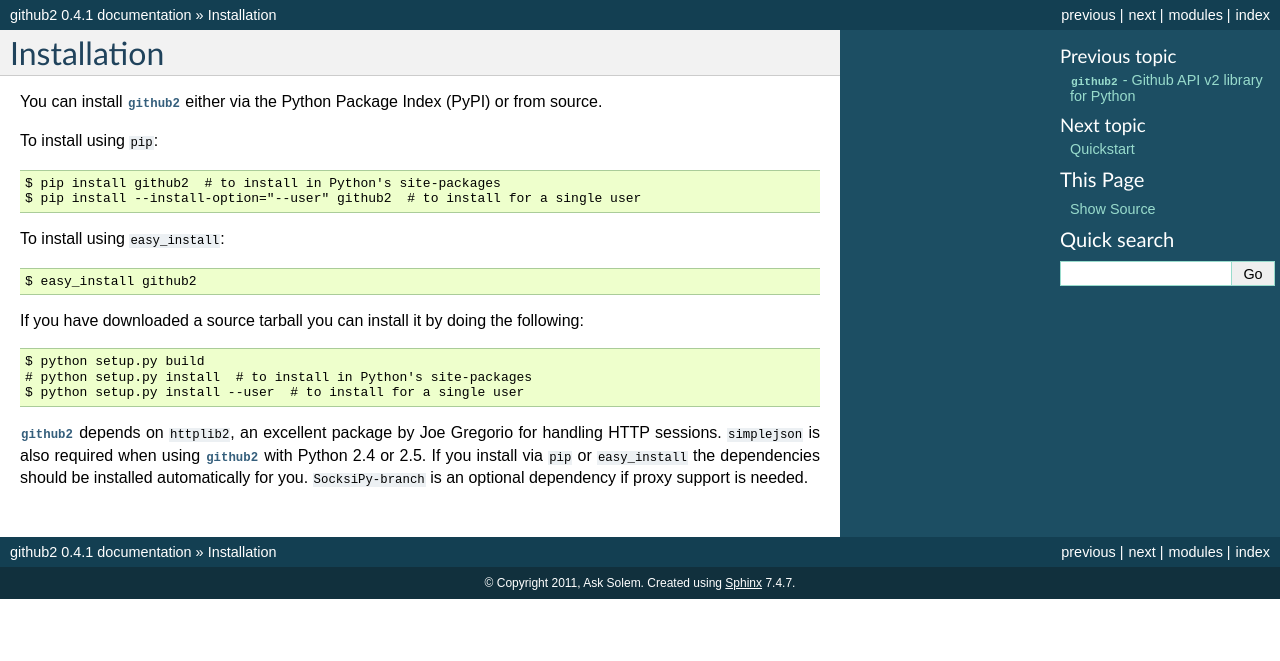
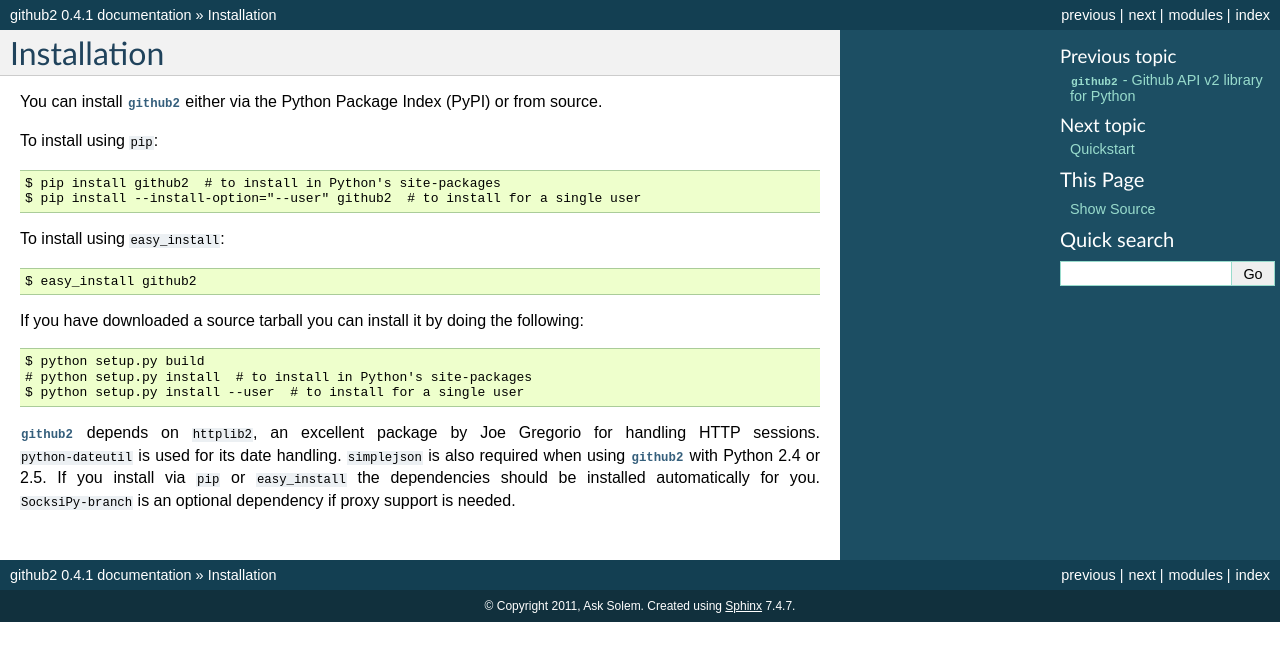
Before and after one commit to ask/python-github2, a Sphinx documentation site: the page built from doc/install.rst, in a window 1280 px wide. Shown: the top 661 px of the page. Built offline with Sphinx 7.4.7, drawn with Linux system fonts in a browser that asks for light colours; cross-references to code outside the pages are shown as plain code.

Commit message:
Added python-dateutil to requirements.

```diff
--- a/doc/install.rst
+++ b/doc/install.rst
@@ -21,8 +21,8 @@
     $ python setup.py install --user  # to install for a single user
 
 :mod:`github2` depends on :pypi:`httplib2`, an excellent package by Joe Gregorio
-for handling HTTP sessions.  :pypi:`simplejson` is also required when using
-:mod:`github2` with Python 2.4 or 2.5.  If you install via :pypi:`pip` or
-:pypi:`easy_install <setuptools>` the dependencies should be installed
-automatically for you.  :pypi:`SocksiPy-branch` is an optional dependency if
-proxy support is needed.
+for handling HTTP sessions.  :pypi:`python-dateutil` is used for its date
+handling.  :pypi:`simplejson` is also required when using :mod:`github2` with
+Python 2.4 or 2.5.  If you install via :pypi:`pip` or :pypi:`easy_install
+<setuptools>` the dependencies should be installed automatically for you.
+:pypi:`SocksiPy-branch` is an optional dependency if proxy support is needed.
--- a/setup.py
+++ b/setup.py
@@ -8,7 +8,7 @@
 import github2
 
 
-install_requires = ['httplib2', ]
+install_requires = ['httplib2', 'python-dateutil']
 # simplejson is included in the standard library since Python 2.6 as json.
 if sys.version_info[:2] < (2, 6):
     install_requires.append('simplejson >= 2.0.9')
```
